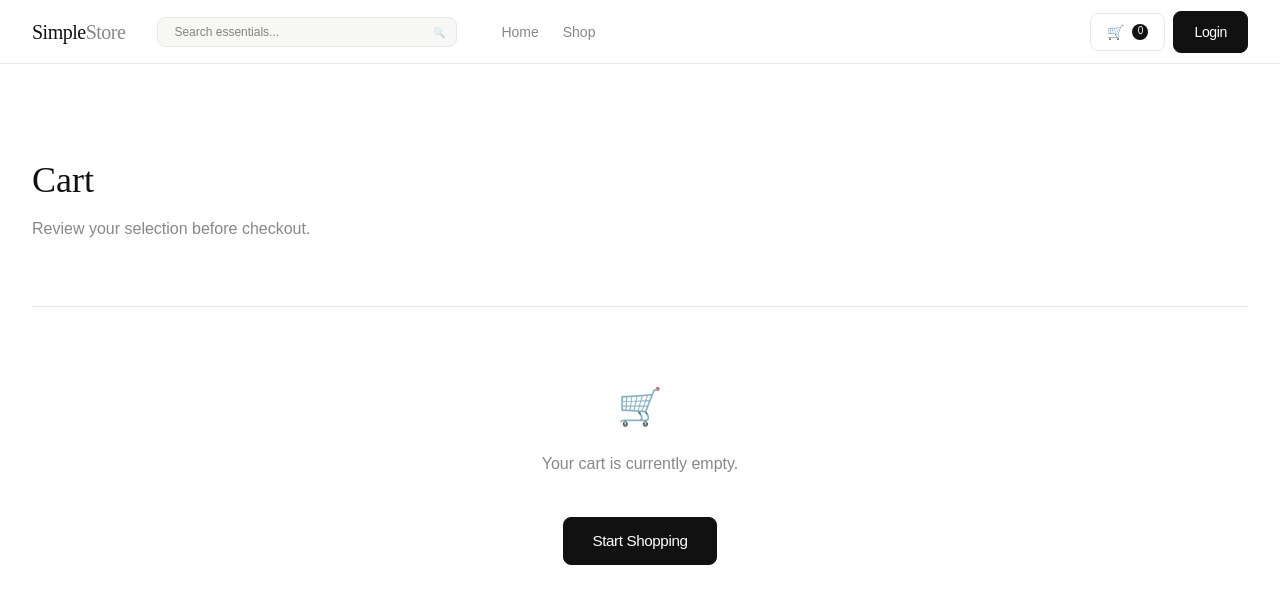
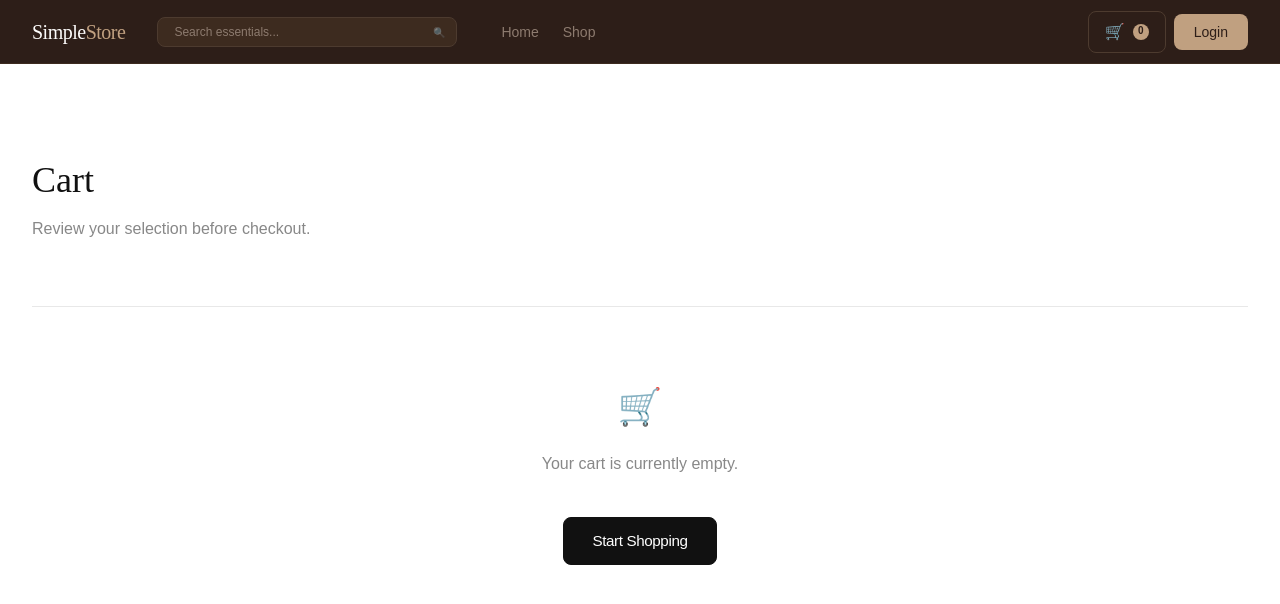
Before and after one commit to suzall07/simplestore, a React (Vite) app in the folder simplestore/: page /cart in a window 1280 px wide. Shown: the top 604 px of the page. Built offline with nearby package versions, Linux system fonts and the light colour scheme.

Commit message:
add to cart is added and search page debouncing

```diff
--- a/simplestore/package.json
+++ b/simplestore/package.json
@@ -13,7 +13,8 @@
     "axios": "^1.13.6",
     "react": "^19.2.0",
     "react-dom": "^19.2.0",
-    "react-router-dom": "^7.13.1"
+    "react-router-dom": "^7.13.1",
+    "zustand": "^5.0.11"
   },
   "devDependencies": {
     "@eslint/js": "^9.39.1",
--- a/simplestore/src/components/layout/Navbar.tsx
+++ b/simplestore/src/components/layout/Navbar.tsx
@@ -1,23 +1,25 @@
 import { useState, useEffect } from "react";
 import { Link, NavLink, useNavigate, useSearchParams, useLocation } from "react-router-dom";
 import { useDebounce } from "../../hooks/useDebounce";
+import { useCartStore } from "../../store/cartStore";
 
 const Navbar = () => {
   const [open, setOpen] = useState(false);
   const navigate = useNavigate();
   const location = useLocation();
   const [searchParams] = useSearchParams();
+  const totalItems = useCartStore((state) => state.totalItems());
 
   const [searchQuery, setSearchQuery] = useState(searchParams.get("q") || "");
   const debouncedSearch = useDebounce(searchQuery, 300);
 
-  // Sync searchQuery with URL q param changes (e.g. if user navigates away or clears it)
+  // Sync searchQuery with URL q param changes
   useEffect(() => {
     const q = searchParams.get("q");
     if (q !== searchQuery && location.pathname === "/products") {
        if (!q) setSearchQuery("");
     }
-  }, [searchParams]);
+  }, [searchParams, location.pathname, searchQuery]);
 
   // Handle URL updates
   useEffect(() => {
@@ -25,37 +27,34 @@ const Navbar = () => {
       const params = new URLSearchParams(searchParams);
       params.set("q", debouncedSearch);
 
-      // Navigate to products if not there, or just update params if we are
       if (location.pathname !== "/products") {
         navigate(`/products?${params.toString()}`);
       } else {
         navigate({ search: params.toString() }, { replace: true });
       }
     } else if (debouncedSearch === "" && searchQuery === "" && location.pathname === "/products") {
-      // Clear search param if query is empty
       const params = new URLSearchParams(searchParams);
       params.delete("q");
       navigate({ search: params.toString() }, { replace: true });
     }
-  }, [debouncedSearch]);
+  }, [debouncedSearch, location.pathname, navigate, searchParams, searchQuery]);
 
   return (
-    <nav className="fixed top-0 left-0 right-0 h-[var(--navbar-h)] bg-white/95 backdrop-blur-md border-b border-border-custom z-[100]">
+    <nav className="fixed top-0 left-0 right-0 h-[var(--navbar-h)] bg-[#2D1E18] border-b border-[#3D2B1F] z-[100] transition-colors duration-300">
       <div className="max-w-[1280px] mx-auto h-full px-8 flex items-center gap-8">
-        <Link to="/" className="logo shrink-0">
-          Simple<span className="text-text-muted">Store</span>
+        <Link to="/" className="logo shrink-0 !text-[#FDFCFB] hover:opacity-80 transition-opacity">
+          Simple<span className="text-[#C0A080]">Store</span>
         </Link>
 
-        {/* Global Search Input */}
         <div className="hidden sm:flex relative flex-1 max-w-[300px]">
           <input
             type="text"
             placeholder="Search essentials..."
             value={searchQuery}
             onChange={(e) => setSearchQuery(e.target.value)}
-            className="w-full px-4 py-1.5 bg-bg-soft border border-border-custom rounded-custom text-xs font-light focus:outline-none focus:border-[#111111] transition-colors"
+            className="w-full px-4 py-1.5 bg-[#3D2B1F] border border-[#4D3B2F] rounded-custom text-xs font-light text-[#FDFCFB] placeholder-[#8D7B6F] focus:outline-none focus:border-[#C0A080] transition-colors"
           />
-          <span className="absolute right-3 top-2 opacity-30 text-[10px]">🔍</span>
+          <span className="absolute right-3 top-2 opacity-50 text-[10px]">🔍</span>
         </div>
 
         <ul className="hidden md:flex">
@@ -65,7 +64,7 @@ const Navbar = () => {
               end
               className={({ isActive }) =>
                 `px-3 py-1.5 text-sm rounded-custom transition-colors ${
-                  isActive ? 'text-[#111111] font-medium' : 'text-text-muted hover:text-[#111111]'
+                  isActive ? 'text-[#C0A080] font-medium' : 'text-[#8D7B6F] hover:text-[#FDFCFB]'
                 }`
               }
             >
@@ -77,7 +76,7 @@ const Navbar = () => {
               to="/products"
               className={({ isActive }) =>
                 `px-3 py-1.5 text-sm rounded-custom transition-colors ${
-                  isActive ? 'text-[#111111] font-medium' : 'text-text-muted hover:text-[#111111]'
+                  isActive ? 'text-[#C0A080] font-medium' : 'text-[#8D7B6F] hover:text-[#FDFCFB]'
                 }`
               }
             >
@@ -87,36 +86,49 @@ const Navbar = () => {
         </ul>
 
         <div className="flex items-center gap-2 ml-auto">
-          <Link to="/cart" className="hidden sm:flex items-center gap-2 px-4 py-2 border border-border-custom rounded-custom text-sm hover:border-[#111111]">
-            🛒
-            <span className="bg-[#111111] text-white text-[10px] w-4 h-4 rounded-full flex items-center justify-center">0</span>
+          <Link to="/cart" className="hidden sm:flex items-center gap-2 px-4 py-2 border border-[#4D3B2F] rounded-custom text-sm text-[#FDFCFB] hover:border-[#C0A080] transition-colors">
+            <span className="text-base">🛒</span>
+            <span className="bg-[#C0A080] text-[#2D1E18] text-[10px] w-4 h-4 rounded-full flex items-center justify-center font-bold">{totalItems}</span>
           </Link>
-          <Link to="/login" className="btn btn-primary">Login</Link>
+          <Link to="/login" className="px-5 py-2 rounded-custom bg-[#C0A080] text-[#2D1E18] text-sm font-medium hover:bg-[#D0B090] transition-colors">Login</Link>
           <button
             className="flex md:hidden flex-col gap-1 p-1.5"
             onClick={() => setOpen(!open)}
           >
-            <span className="block w-5 h-[1.5px] bg-[#111111]" />
-            <span className="block w-5 h-[1.5px] bg-[#111111]" />
-            <span className="block w-5 h-[1.5px] bg-[#111111]" />
+            <span className="block w-5 h-[1.5px] bg-[#FDFCFB]" />
+            <span className="block w-5 h-[1.5px] bg-[#FDFCFB]" />
+            <span className="block w-5 h-[1.5px] bg-[#FDFCFB]" />
           </button>
         </div>
       </div>
 
       {open && (
-        <div className="fixed top-[var(--navbar-h)] left-0 right-0 bg-white border-b border-border-custom px-8 py-4 flex flex-col md:hidden">
-          <NavLink to="/" end onClick={() => setOpen(false)} className="text-sm py-3 border-b border-border-custom text-text-muted">
+        <div className="fixed top-[var(--navbar-h)] left-0 right-0 bottom-0 bg-[#2D1E18] border-b border-[#3D2B1F] px-8 py-8 flex flex-col md:hidden z-50 overflow-y-auto">
+          <div className="relative mb-8">
+            <input
+              type="text"
+              placeholder="Search essentials..."
+              value={searchQuery}
+              onChange={(e) => setSearchQuery(e.target.value)}
+              className="w-full px-4 py-3 bg-[#3D2B1F] border border-[#4D3B2F] rounded-custom text-sm font-light text-[#FDFCFB] placeholder-[#8D7B6F] focus:outline-none focus:border-[#C0A080] transition-colors"
+            />
+            <span className="absolute right-4 top-3.5 opacity-30 text-xs">🔍</span>
+          </div>
+
+          <div className="flex flex-col">
+            <NavLink to="/" end onClick={() => setOpen(false)} className="text-lg py-4 border-b border-[#3D2B1F] text-[#8D7B6F] hover:text-[#FDFCFB]">
               Home
             </NavLink>
-          <NavLink to="/products" onClick={() => setOpen(false)} className="text-sm py-3 border-b border-border-custom text-text-muted">
+            <NavLink to="/products" onClick={() => setOpen(false)} className="text-lg py-4 border-b border-[#3D2B1F] text-[#8D7B6F] hover:text-[#FDFCFB]">
               Shop
             </NavLink>
-          <NavLink to="/cart" onClick={() => setOpen(false)} className="text-sm py-3 border-b border-border-custom text-text-muted">
+            <NavLink to="/cart" onClick={() => setOpen(false)} className="text-lg py-4 border-b border-[#3D2B1F] text-[#8D7B6F] hover:text-[#FDFCFB]">
               Cart
             </NavLink>
-          <NavLink to="/login" onClick={() => setOpen(false)} className="text-sm py-3 text-text-muted">
+            <NavLink to="/login" onClick={() => setOpen(false)} className="text-lg py-4 text-[#8D7B6F] hover:text-[#FDFCFB]">
               Login
             </NavLink>
+          </div>
         </div>
       )}
     </nav>
--- a/simplestore/src/pages/Cart.tsx
+++ b/simplestore/src/pages/Cart.tsx
@@ -1,8 +1,8 @@
 import { Link } from "react-router-dom";
+import { useCartStore } from "../store/cartStore";
 
 const Cart = () => {
-  // Mock cart data for UI demonstration
-  const cartItems = [];
+  const { items, removeItem, updateQuantity, totalPrice } = useCartStore();
 
   return (
     <div className="max-w-[1280px] mx-auto px-8 py-16 lg:py-24">
@@ -11,7 +11,7 @@ const Cart = () => {
         <p className="text-text-muted font-light">Review your selection before checkout.</p>
       </div>
 
-      {cartItems.length === 0 ? (
+      {items.length === 0 ? (
         <div className="py-20 text-center border-t border-border-custom">
           <div className="text-4xl mb-6">🛒</div>
           <p className="text-text-muted font-light mb-10">Your cart is currently empty.</p>
@@ -21,19 +21,50 @@ const Cart = () => {
         </div>
       ) : (
         <div className="lg:grid lg:grid-cols-12 lg:gap-16">
-          {/* Cart items list would go here */}
-          <div className="lg:col-span-8">
-            {/* List implementation */}
+          <div className="lg:col-span-8 flex flex-col gap-8">
+            {items.map((item) => (
+              <div key={item.id} className="flex gap-6 pb-8 border-b border-bg-soft items-start">
+                <div className="w-24 h-24 bg-bg-soft flex items-center justify-center p-4 rounded-custom shrink-0">
+                  <img src={item.image} alt={item.title} className="max-h-full max-w-full object-contain mix-blend-multiply" />
+                </div>
+                <div className="flex-1">
+                   <div className="flex justify-between items-start mb-2">
+                      <h3 className="text-sm font-medium text-[#111111]">{item.title}</h3>
+                      <div className="font-display text-sm">${item.price}</div>
+                   </div>
+                   <div className="text-[10px] uppercase tracking-widest text-text-muted mb-4">{item.category}</div>
+
+                   <div className="flex items-center justify-between mt-auto">
+                      <div className="flex items-center border border-border-custom rounded-custom">
+                        <button
+                          onClick={() => updateQuantity(item.id, item.quantity - 1)}
+                          className="px-3 py-1 text-text-muted hover:text-[#111111] transition-colors"
+                        >-</button>
+                        <span className="px-3 py-1 text-xs border-x border-border-custom">{item.quantity}</span>
+                        <button
+                          onClick={() => updateQuantity(item.id, item.quantity + 1)}
+                          className="px-3 py-1 text-text-muted hover:text-[#111111] transition-colors"
+                        >+</button>
+                      </div>
+                      <button
+                        onClick={() => removeItem(item.id)}
+                        className="text-[10px] uppercase tracking-widest font-medium text-red-500 hover:text-red-600 transition-colors"
+                      >
+                        Remove
+                      </button>
+                   </div>
+                </div>
+              </div>
+            ))}
           </div>
 
-          {/* Summary */}
           <div className="lg:col-span-4 mt-12 lg:mt-0">
-            <div className="bg-bg-soft p-8 rounded-custom">
+            <div className="bg-bg-soft p-8 rounded-custom sticky top-24">
               <h2 className="text-[10px] uppercase tracking-widest font-medium text-[#111111] mb-6">Summary</h2>
               <div className="flex flex-col gap-4 mb-8 pb-8 border-b border-white">
                 <div className="flex justify-between text-sm">
                   <span className="text-text-muted font-light">Subtotal</span>
-                  <span className="text-[#111111]">$0.00</span>
+                  <span className="text-[#111111]">${totalPrice().toFixed(2)}</span>
                 </div>
                 <div className="flex justify-between text-sm">
                   <span className="text-text-muted font-light">Shipping</span>
@@ -42,7 +73,7 @@ const Cart = () => {
               </div>
               <div className="flex justify-between items-baseline mb-8">
                 <span className="text-sm font-medium">Total</span>
-                <span className="text-2xl font-display text-[#111111]">$0.00</span>
+                <span className="text-2xl font-display text-[#111111]">${totalPrice().toFixed(2)}</span>
               </div>
               <button className="btn btn-primary btn-lg w-full justify-center">
                 Checkout
--- a/simplestore/src/pages/ProductDetail.tsx
+++ b/simplestore/src/pages/ProductDetail.tsx
@@ -2,6 +2,7 @@ import { useState, useEffect } from "react";
 import { useParams, Link } from "react-router-dom";
 import { fetchProductById } from "../api";
 import LoadingSpinner from "../components/ui/LoadingSpinner";
+import { useCartStore } from "../store/cartStore";
 
 type Product = {
   id: number;
@@ -18,6 +19,9 @@ const ProductDetail = () => {
   const [product, setProduct] = useState<Product | null>(null);
   const [loading, setLoading] = useState(true);
   const [error, setError] = useState<string | null>(null);
+  const [added, setAdded] = useState(false);
+
+  const addItem = useCartStore((state) => state.addItem);
 
   useEffect(() => {
     if (id) {
@@ -27,6 +31,14 @@ const ProductDetail = () => {
         .finally(() => setLoading(false));
     }
   }, [id]);
+
+  const handleAddToCart = () => {
+    if (product) {
+      addItem(product);
+      setAdded(true);
+      setTimeout(() => setAdded(false), 2000);
+    }
+  };
 
   if (loading) return <LoadingSpinner />;
 
@@ -52,11 +64,11 @@ const ProductDetail = () => {
         </div>
 
         {/* Info */}
-        <div className="max-w-[500px]">
+        <div className="max-w-[500px] mt-8 lg:mt-0">
           <nav className="flex gap-2 text-[10px] uppercase tracking-widest text-text-muted mb-8">
-            <Link to="/" className="hover:text-[#111111]">Home</Link>
+            <Link to="/" className="hover:text-[#FDFCFB]">Home</Link>
             <span>/</span>
-            <Link to="/products" className="hover:text-[#111111]">Products</Link>
+            <Link to="/products" className="hover:text-[#FDFCFB]">Products</Link>
             <span>/</span>
             <span className="text-[#111111]">{product.category}</span>
           </nav>
@@ -86,8 +98,15 @@ const ProductDetail = () => {
           </div>
 
           <div className="flex flex-col sm:flex-row gap-4">
-            <button className="btn btn-primary btn-lg flex-1 justify-center py-4">
-              Add to Cart
+            <button
+              onClick={handleAddToCart}
+              className={`btn btn-lg flex-1 justify-center py-4 transition-all ${
+                added
+                ? 'bg-green-600 text-white pointer-events-none'
+                : 'bg-[#C0A080] text-[#2D1E18] hover:bg-[#D0B090]'
+              }`}
+            >
+              {added ? '✓ Added' : 'Add to Cart'}
             </button>
             <Link to="/products" className="btn btn-outline btn-lg flex-1 justify-center py-4">
               Continue Shopping
--- /dev/null
+++ b/simplestore/src/store/cartStore.ts
@@ -0,0 +1,66 @@
+import { create } from 'zustand';
+import { persist } from 'zustand/middleware';
+
+export type CartItem = {
+  id: number;
+  title: string;
+  price: number;
+  image: string;
+  category: string;
+  quantity: number;
+};
+
+interface CartState {
+  items: CartItem[];
+  addItem: (product: any) => void;
+  removeItem: (id: number) => void;
+  updateQuantity: (id: number, quantity: number) => void;
+  clearCart: () => void;
+  totalItems: () => number;
+  totalPrice: () => number;
+}
+
+export const useCartStore = create<CartState>()(
+  persist(
+    (set, get) => ({
+      items: [],
+      addItem: (product) => {
+        set((state) => {
+          const existingItem = state.items.find((item) => item.id === product.id);
+          if (existingItem) {
+            return {
+              items: state.items.map((item) =>
+                item.id === product.id
+                  ? { ...item, quantity: item.quantity + 1 }
+                  : item
+              ),
+            };
+          }
+          return { items: [...state.items, { ...product, quantity: 1 }] };
+        });
+      },
+      removeItem: (id) => {
+        set((state) => ({
+          items: state.items.filter((item) => item.id !== id),
+        }));
+      },
+      updateQuantity: (id, quantity) => {
+        set((state) => ({
+          items: state.items.map((item) =>
+            item.id === id ? { ...item, quantity: Math.max(1, quantity) } : item
+          ),
+        }));
+      },
+      clearCart: () => set({ items: [] }),
+      totalItems: () => {
+        return get().items.reduce((total, item) => total + item.quantity, 0);
+      },
+      totalPrice: () => {
+        return get().items.reduce((total, item) => total + item.price * item.quantity, 0);
+      },
+    }),
+    {
+      name: 'cart-storage',
+    }
+  )
+);
```
Also changed, not shown: 1 other file (tests, documents, lock files or other folders). Lines whose indentation alone changed are shown as unchanged.
